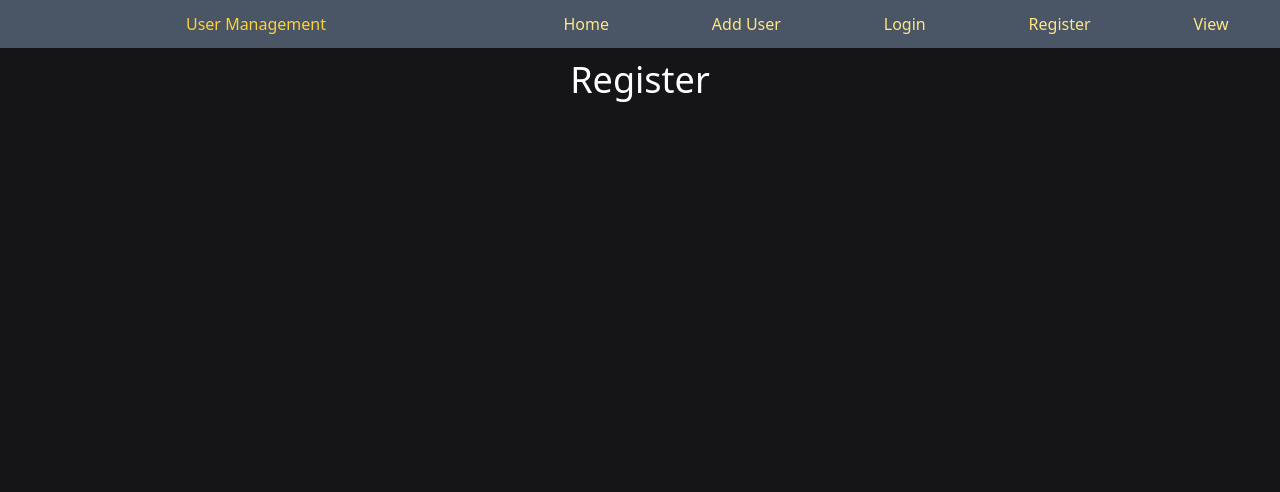
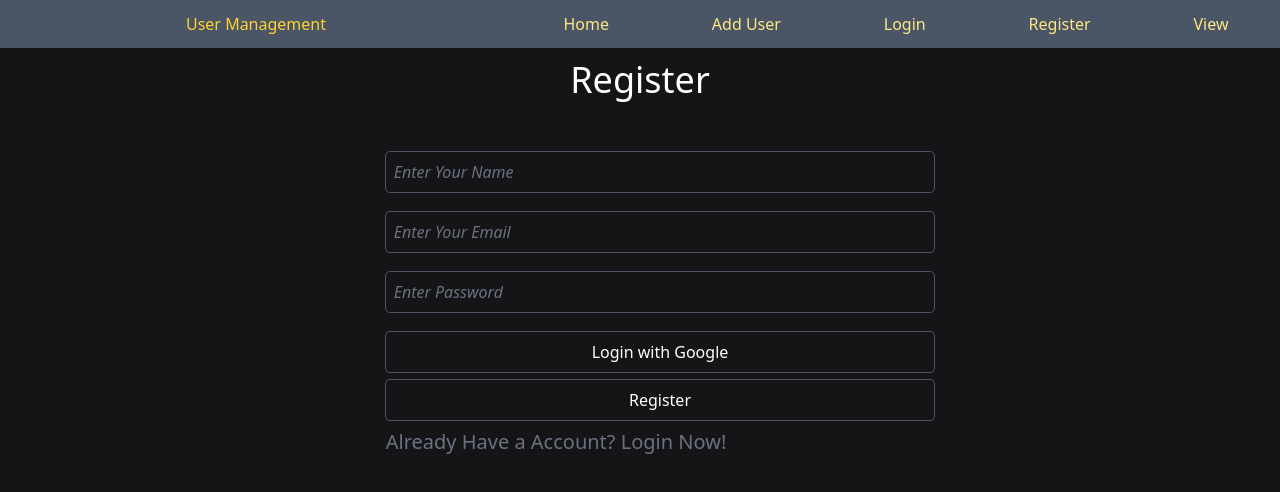
Before and after one commit to mohammad-aarif/User-Management-System, a React (Vite) app: page /register in a window 1280 px wide. Shown: the top 492 px of the page. Built offline with nearby package versions, Linux system fonts and the light colour scheme.

Commit message:
login and register form added!

```diff
--- a/src/Component/Login/Login.jsx
+++ b/src/Component/Login/Login.jsx
@@ -1,7 +1,16 @@
+import { NavLink } from "react-router-dom";
+
 const Login = () => {
     return (
         <div>
             <h1 className="text-4xl text-center text-white">Login</h1>
+            <form className="w-3/7 my-8 mx-auto">
+                <input type="email" autoComplete='username' className="placeholder:text-gray-500 placeholder:italic outline-gray-600 outline focus:outline-green-500 p-2 rounded-sm w-full mx-5" name="email" placeholder="Enter Your Email"/><br />
+                <input type="password" className="placeholder:text-gray-500 placeholder:italic outline-gray-600 outline focus:outline-green-500 p-2 rounded-sm w-full mx-5 my-5" name="password" autoComplete="current-password" placeholder="Enter Password"/><br />
+                <button className="btn outline-gray-600 py-2 rounded-sm mx-5 mb-2 outline focus:bg-blue-400 w-full text-white">Login with Google</button>
+                <input className="btn outline-gray-600 py-2 rounded-sm mx-5 outline focus:bg-green-600 w-full text-white" type="submit" value="Login" />
+                <p className="mx-5 my-2 text-xl text-gray-500">Don't Have a Account? <NavLink to="/register">Register Now!</NavLink></p>
+            </form>
         </div>
     );
 };
--- a/src/Component/Register/Register.jsx
+++ b/src/Component/Register/Register.jsx
@@ -1,7 +1,18 @@
+import { NavLink } from "react-router-dom";
+
 const Register = () => {
     return (
         <div>
             <h1 className="text-4xl text-center text-white">Register</h1>
+
+            <form className="w-3/7 my-8 mx-auto">
+                <input type="text" className="placeholder:text-gray-500 placeholder:italic outline-gray-600  outline focus:outline-green-500 p-2 rounded-sm w-full m-5" name="name" placeholder="Enter Your Name"/><br />
+                <input type="email" autoComplete='username' className="placeholder:text-gray-500 placeholder:italic outline-gray-600 outline focus:outline-green-500 p-2 rounded-sm w-full mx-5" name="email" placeholder="Enter Your Email"/><br />
+                <input type="password" className="placeholder:text-gray-500 placeholder:italic outline-gray-600 outline focus:outline-green-500 p-2 rounded-sm w-full mx-5 my-5" name="password" placeholder="Enter Password" autoComplete="new-password"/><br />
+                <button className="btn outline-gray-600 py-2 rounded-sm mx-5 mb-2 outline focus:bg-blue-400 w-full text-white">Login with Google</button>
+                <input className="btn outline-gray-600 py-2 rounded-sm mx-5 outline focus:bg-green-600 w-full text-white" type="submit" value="Register" />
+            <p className="mx-5 my-2 text-xl text-gray-500">Already Have a Account? <NavLink to="/login">Login Now!</NavLink></p>
+            </form>
         </div>
     );
 };
--- a/src/main.jsx
+++ b/src/main.jsx
@@ -29,11 +29,11 @@ const router = createBrowserRouter([
         element: <Register />
       },
       {
-        path: 'addnew',
+        path: '/addnew',
         element: <AddUser />
       },
       {
-        path: 'view',
+        path: '/view',
         element: <ViewUser />
       }
     ]
```
